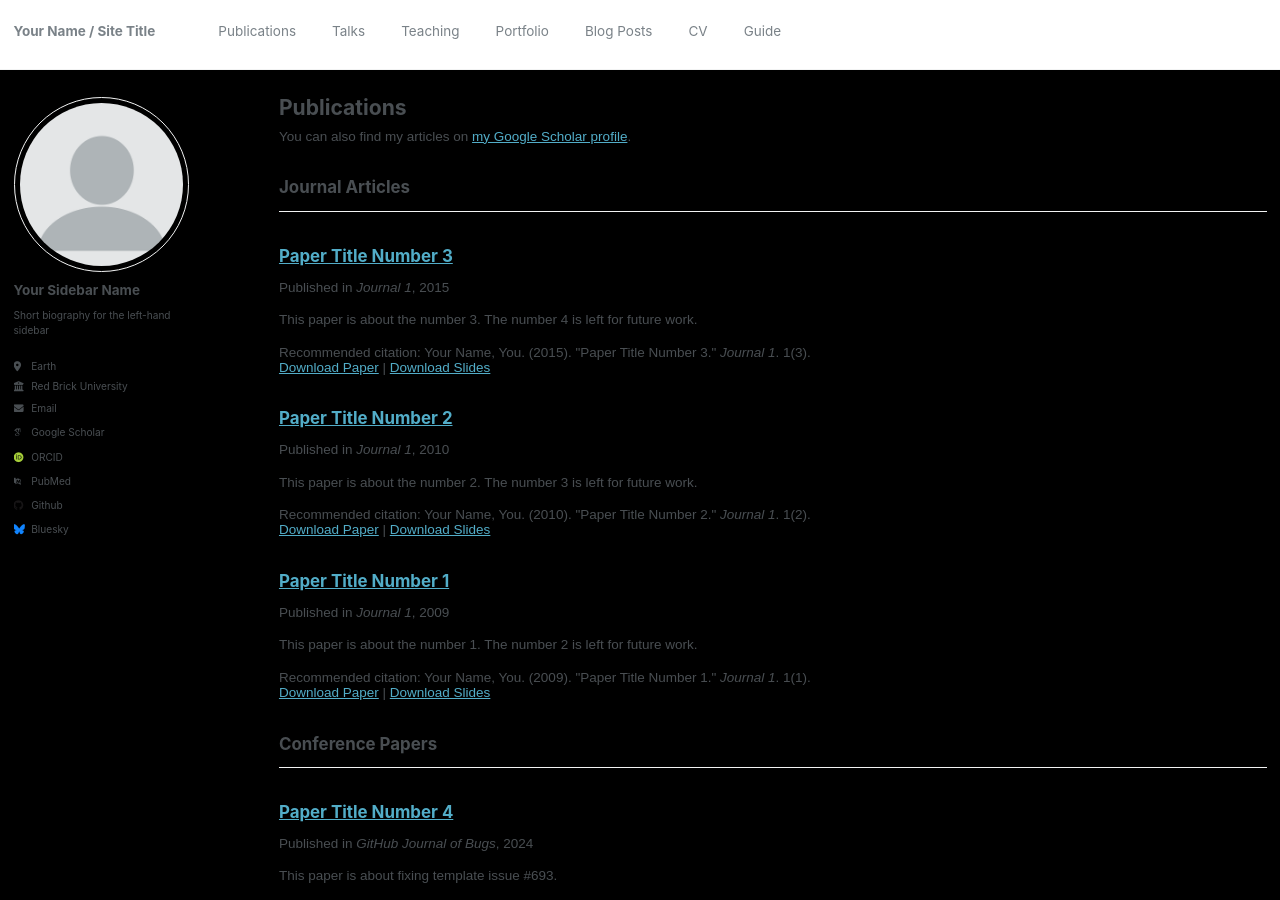
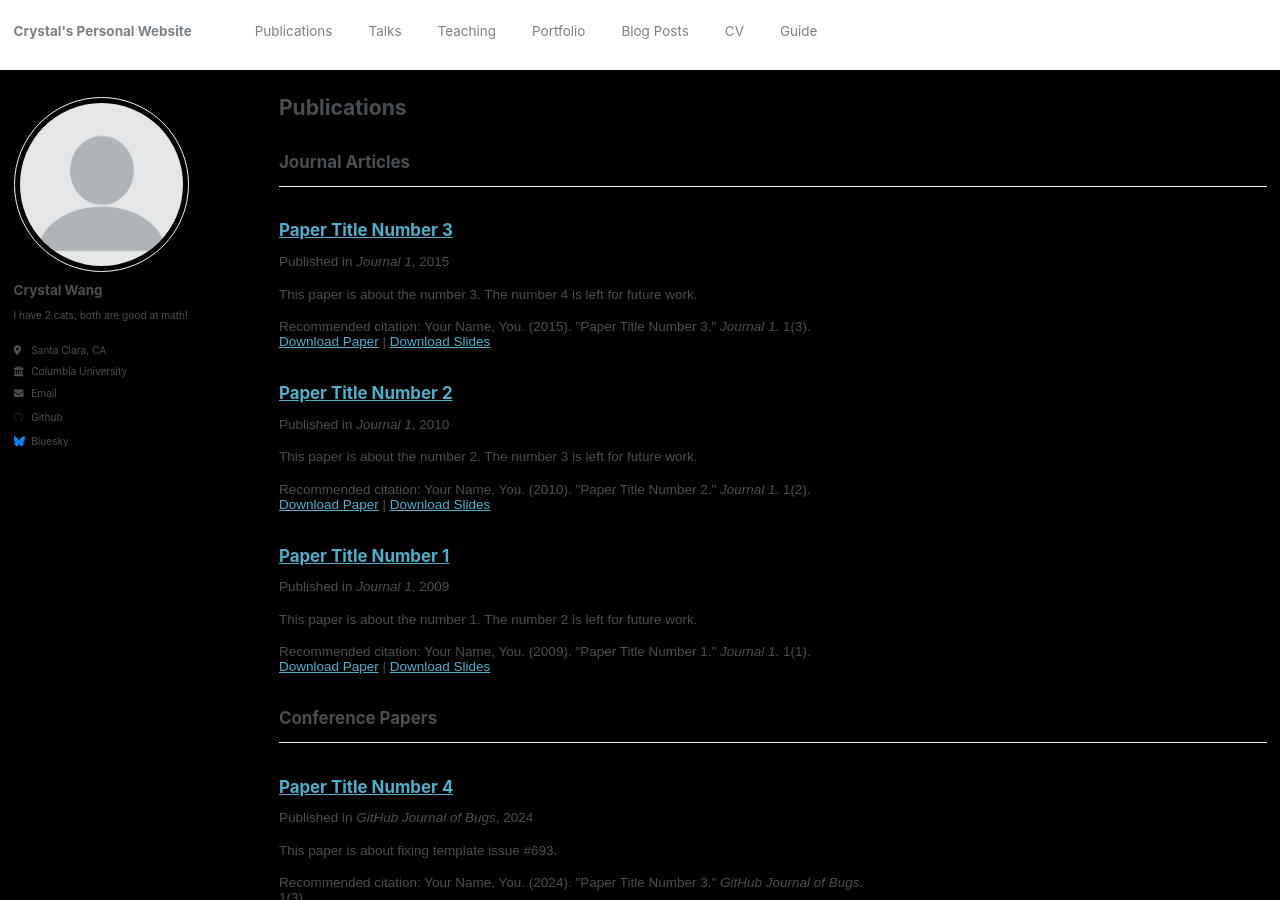
Before and after one commit to crystalw0810/crystalw0810.github.io, a Jekyll site: the page built from _pages/publications.html, in a window 1280 px wide and 900 px high. Built offline with Jekyll 4.4.1, drawn with Linux system fonts in a browser that asks for light colours; some web fonts are replaced; a script that is not in the unit is left out; some of the changed text lies outside the part shown.

Commit message:
add basic personal information

```diff
--- a/_config.yml
+++ b/_config.yml
@@ -8,10 +8,10 @@
 
 # Basic Site Settings
 locale                   : "en-US"
-title                    : "Your Name / Site Title"
+title                    : "Crystal's Personal Website"
 title_separator          : "-"
-name                     : &name "Your Name"
-description              : &description "personal description"
+name                     : &name "Crystal Wang"
+description              : &description "this is my personal website"
 url                      : https://crystalw0810.github.io/ # the base hostname & protocol for your site e.g. "https://[your GitHub username].github.io"
 baseurl                  : "" # the subpath of your site, e.g. "/blog"
 repository               : "academicpages/academicpages.github.io"
@@ -22,23 +22,23 @@
 author:
   # Biographic information
   avatar           : "profile.png"
-  name             : "Your Sidebar Name"
+  name             : "Crystal Wang"
   pronouns         : # example: "she/her"
-  bio              : "Short biography for the left-hand sidebar"
-  location         : "Earth"
-  employer         : "Red Brick University"
+  bio              : "I have 2 cats, both are good at math!"
+  location         : "Santa Clara, CA"
+  employer         : "Columbia University"
   uri              : # URL
-  email            : "none@example.org"
+  email            : "crystalwang0810@gmail.com"
 
   # Academic websites
-  arxiv            : # URL - Update with the correct link to your profile
-  googlescholar    : "https://scholar.google.com/citations?user=PS_CX0AAAAAJ"
-  impactstory      : # URL
-  orcid            : "http://orcid.org/yourorcidurl"
-  semantic         : # URL
-  pubmed           : "https://www.ncbi.nlm.nih.gov/pubmed/?term=john+snow"
-  researchgate     : # URL
-  scopus           : # URL
+  # arxiv            : # URL - Update with the correct link to your profile
+  # googlescholar    : "https://scholar.google.com/citations?user=PS_CX0AAAAAJ"
+  # impactstory      : # URL
+  # orcid            : "http://orcid.org/yourorcidurl"
+  # semantic         : # URL
+  # pubmed           : "https://www.ncbi.nlm.nih.gov/pubmed/?term=john+snow"
+  # researchgate     : # URL
+  # scopus           : # URL
 
   # Repositories and software development
   bitbucket        : # Username - Update with your username on the site
```
